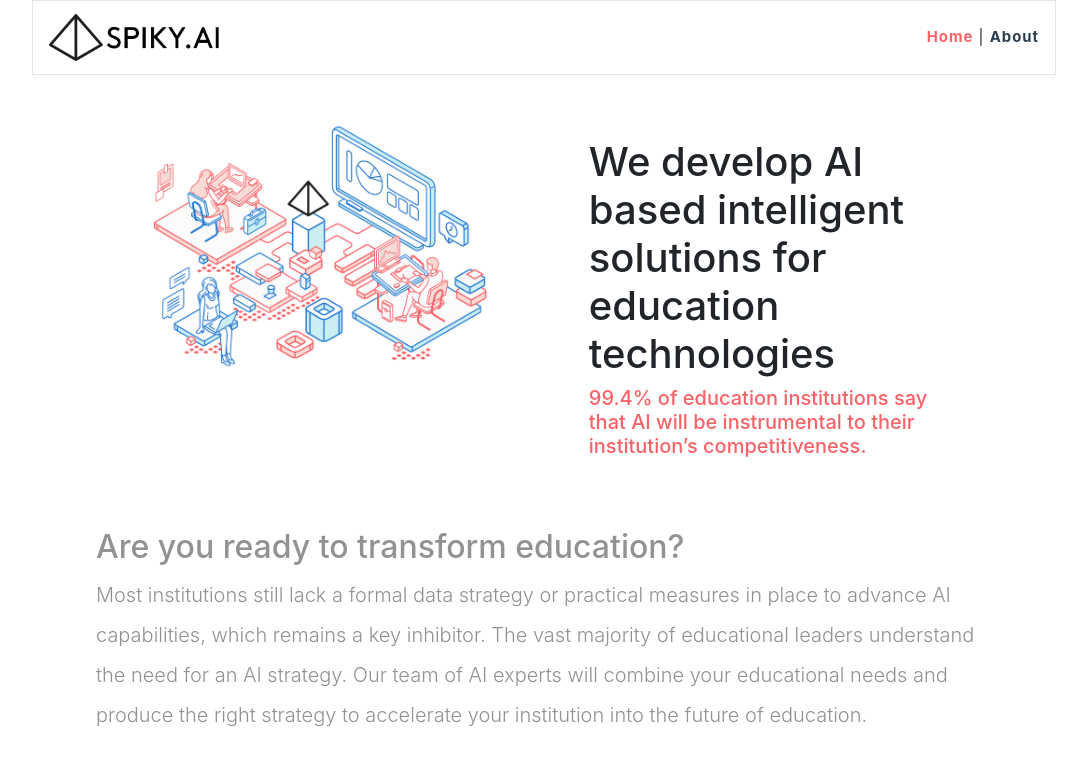
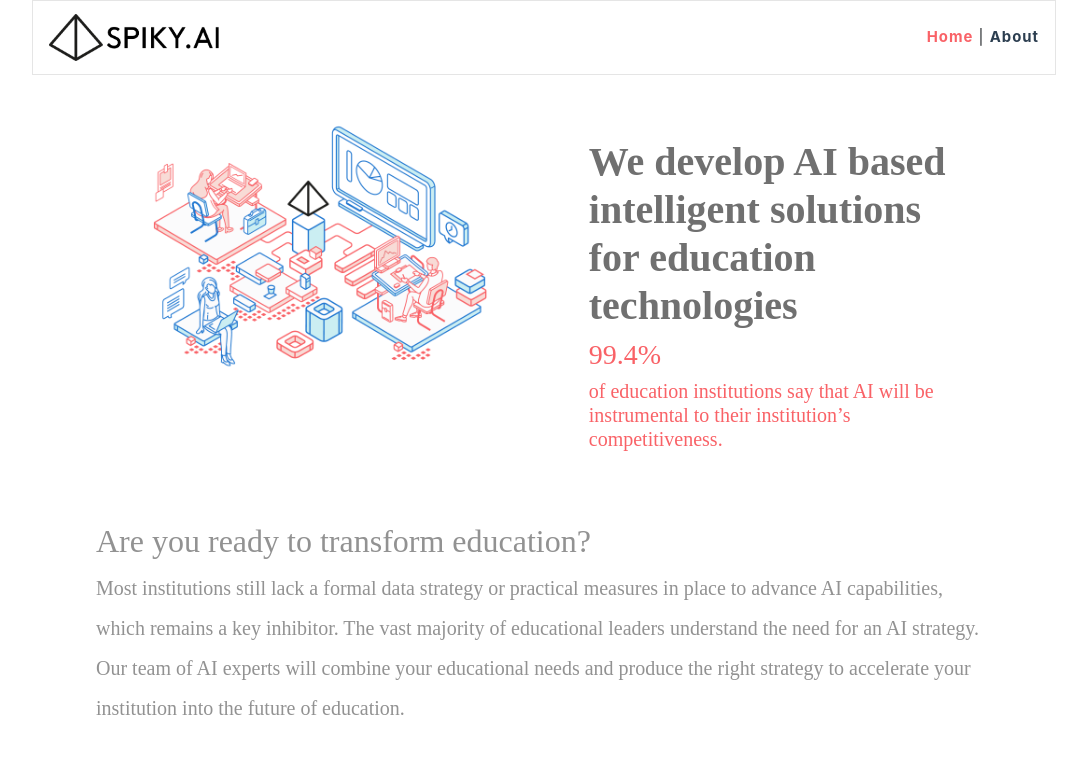
Before and after one commit to spikydev/website, a Vue app: page / in a window 1280 px wide. Shown: the top 766 px of the page, without its empty margins (96-1183 px from the left). Built offline with nearby package versions, Linux system fonts and the light colour scheme.

Commit message:
fix(website): Font family and size fixes

```diff
--- a/src/App.vue
+++ b/src/App.vue
@@ -20,7 +20,7 @@ export default {
 @import "./assets/colors.scss";
 
 #app {
-  font-family: Avenir, Helvetica, Arial, sans-serif;
+  font-family: "Brown Regular";
   -webkit-font-smoothing: antialiased;
   -moz-osx-font-smoothing: grayscale;
   text-align: center;
--- a/src/components/HelloWorld.vue
+++ b/src/components/HelloWorld.vue
@@ -1,8 +1,9 @@
 <template>
   <div data-aos="flip-right" class="hello">
     <h1 id="msg">{{ msg }}</h1>
+    <h3>99.4%</h3>
     <h5>
-      99.4% of education institutions say that AI will be instrumental to their
+      of education institutions say that AI will be instrumental to their
       institution’s competitiveness.
     </h5>
   </div>
@@ -21,6 +22,12 @@ export default {
 <style scoped lang="scss">
 @import "../assets/colors.scss";
 
+#msg {
+  color: #707070;
+  font-family: "Brown Regular";
+  font-weight: bold;
+}
+
 .hello {
   display: inline-block;
   width: 50%;
@@ -31,8 +38,17 @@ li {
   display: inline-block;
   margin: 0 10px;
 }
+
+h3 {
+  color: $textcolor;
+  display: inline-block;
+  font-family: "Brown Regular";
+}
+
 h5 {
   color: $textcolor;
+  display: inline-block;
+  font-family: "Brown Regular";
 }
 
 @media only screen and (max-width: 965px) {
--- a/src/views/Home.vue
+++ b/src/views/Home.vue
@@ -13,15 +13,17 @@
     <HelloWorld
       msg="We develop AI based intelligent solutions for education technologies"
     />
-    <h2 id="expTitle">Are you ready to transform education?</h2>
-    <h5 id="explanation">
-      Most institutions still lack a formal data strategy or practical measures
-      in place to advance AI capabilities, which remains a key inhibitor. The
-      vast majority of educational leaders understand the need for an AI
-      strategy. Our team of AI experts will combine your educational needs and
-      produce the right strategy to accelerate your institution into the future
-      of education.
-    </h5>
+    <div data-aos="zoom-in">
+      <h2 id="expTitle">Are you ready to transform education?</h2>
+      <h5 id="explanation">
+        Most institutions still lack a formal data strategy or practical
+        measures in place to advance AI capabilities, which remains a key
+        inhibitor. The vast majority of educational leaders understand the need
+        for an AI strategy. Our team of AI experts will combine your educational
+        needs and produce the right strategy to accelerate your institution into
+        the future of education.
+      </h5>
+    </div>
   </div>
 </template>
 
@@ -54,11 +56,12 @@ export default {
 
 #expTitle {
   color: $expcolor;
+  font-family: "Brown";
 }
 
 #explanation {
   color: $expcolor;
   line-height: 2;
-  font-weight: 350;
+  font-family: "Brown Regular";
 }
 </style>
```
Also changed, not shown: public/index.html (+6 -8 lines).
